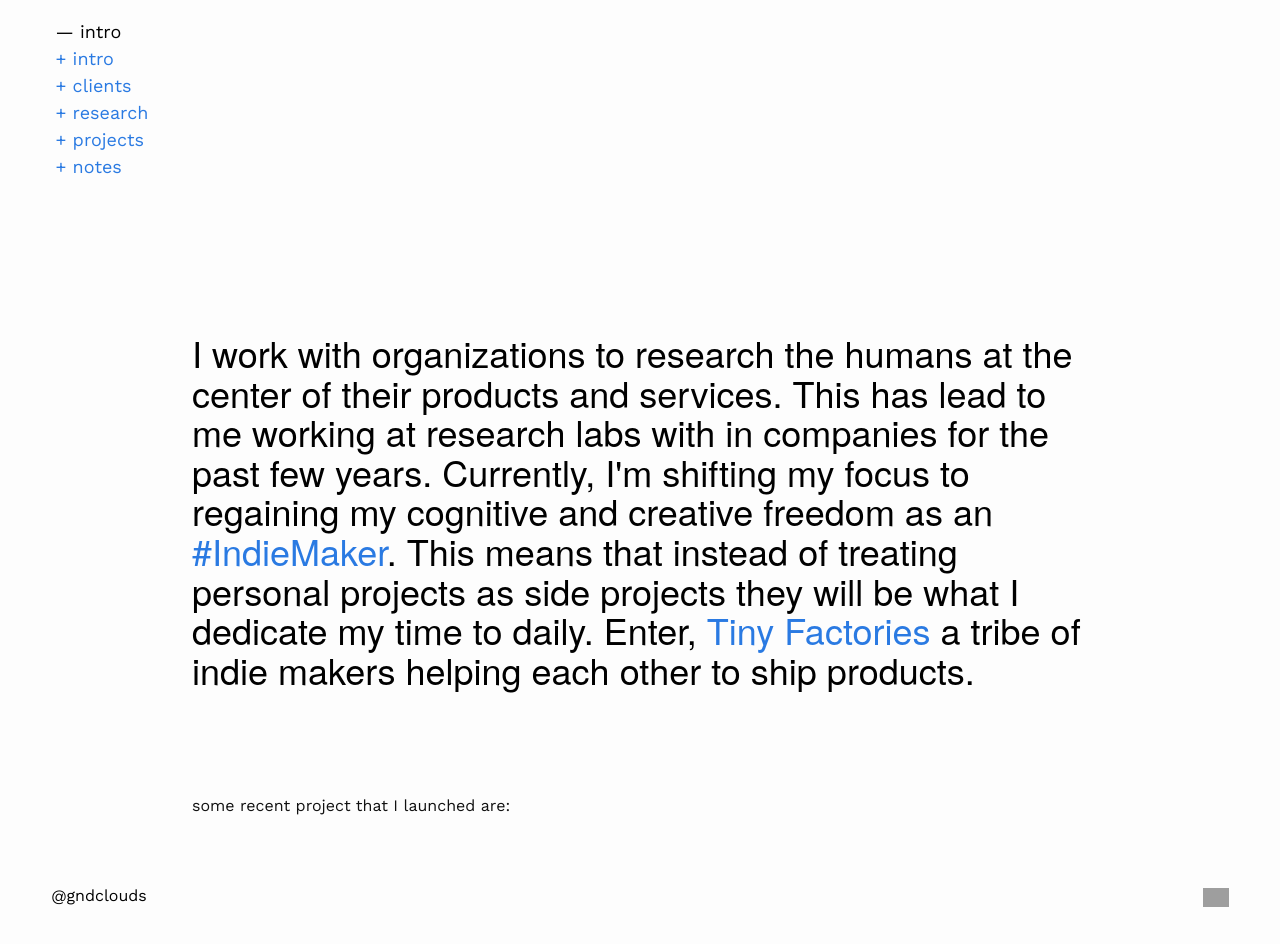
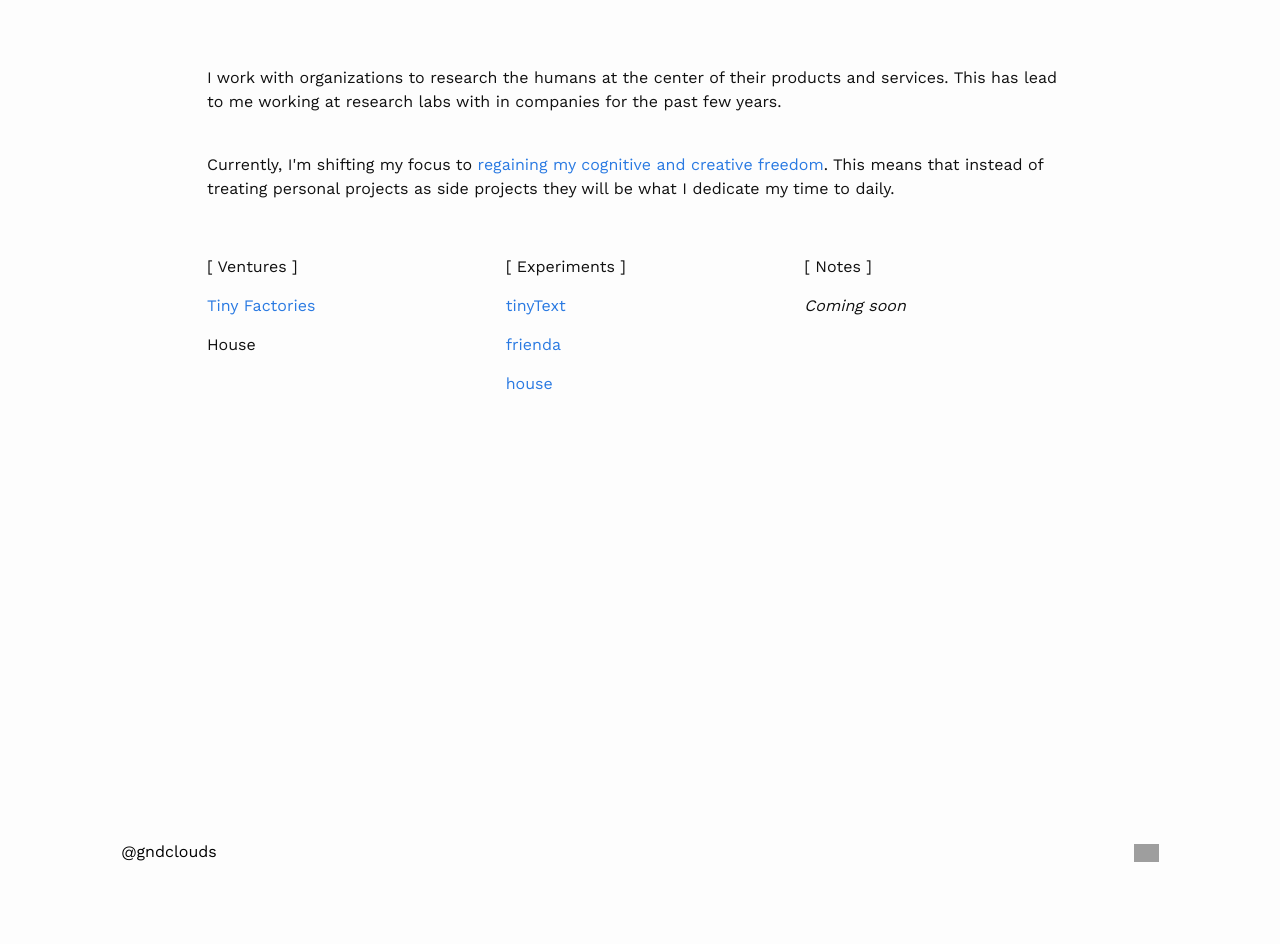
Before and after one commit to gndclouds/gndclouds.cc, a Jekyll site: the page built from index.html, in a window 1280 px wide. Built offline with Jekyll 4.4.1, drawn with Linux system fonts in a browser that asks for light colours; some web fonts are replaced; comment, search, counter and statistics services are not loaded; after the commit the page ends 900 px from its top, so only the background shows below that; grey boxes are pictures that could not be loaded.

Commit message:
v5 first push

```diff
--- a/_includes/footer.html
+++ b/_includes/footer.html
@@ -1,17 +1,16 @@
 <div class="container full-bleed">
-  <div class="row site-footer">
-    <footer>
+  <footer class="row site-footer">
+  <div class="col-6 float-left">
+    <div class="float-left">
+      <a style="color:black;" href="https://twitter.com/gndclouds">@gndclouds</a>
 
-    <div class="col-md-6">
-      <span class="pull-left">
-        <a style="color:black;" href="https://twitter.com/gndclouds">@gndclouds</a>
-      </span>
     </div>
-    <div class="col-md-6 pull-right">
-      <span class="pull-right">
-        <a href='https://webring.xxiivv.com/#random' target='_blank'><img src='https://webring.xxiivv.com/icon.black.svg' style="max-width:2vw;"/></a>
-      </span>
+  </div>
+  <div class="col-6 float-right">
+    <div class="float-right">
+      <a href='https://webring.xxiivv.com/#random' target='_blank'><img src='https://webring.xxiivv.com/icon.black.svg' style="max-width:25px;"/></a>
+
     </div>
-    </footer>
   </div>
+  </footer>
 </div>
--- a/_includes/head.html
+++ b/_includes/head.html
@@ -6,7 +6,7 @@
   <link href="https://fonts.googleapis.com/css?family=Frank+Ruhl+Libre&display=swap" rel="stylesheet">
 <link href="https://fonts.googleapis.com/css?family=Poppins&display=swap" rel="stylesheet">
   <link href="https://fonts.googleapis.com/css?family=Work+Sans" rel="stylesheet">
-  <link rel="stylesheet" href="https://maxcdn.bootstrapcdn.com/bootstrap/3.4.0/css/bootstrap.min.css">
+  <link rel="stylesheet" href="https://stackpath.bootstrapcdn.com/bootstrap/4.3.1/css/bootstrap.min.css" integrity="sha384-ggOyR0iXCbMQv3Xipma34MD+dH/1fQ784/j6cY/iJTQUOhcWr7x9JvoRxT2MZw1T" crossorigin="anonymous">
   <link rel="stylesheet" href="{{ "/assets/main.css" | relative_url }}">
 
 
--- a/_includes/header.html
+++ b/_includes/header.html
@@ -1,6 +1,6 @@
 <div class="container full-bleed">
   <nav>
-    <div class="row site-nav">
+    <!-- <div class="row site-nav">
       <div class="col-md-6">
         <span class="pull-left">
 
@@ -11,14 +11,14 @@
                <a href="{{ item.url }}">+ {{ item.title }} <img src="" alt=""></a>
              {% endfor %}
           </ul>
-          <!-- <ul>
+          <<ul>
             <li><a href="{{ my_page.url | relative_url }}"></a>— {{ page.title }}</li>
             {% for item in site.pages %}
               <li {% if page.url contains item.url %}class="active"{% endif %}>
                 <a href="{{ item.url }}">- {{ item.title }}</a>
               </li>
           {% endfor %}
-          </ul> -->
+          </ul>
         </span>
       </div>
       <div class="col-md-6 pull-right">
@@ -26,11 +26,11 @@
           <!-- <form class="form-inline mt-2 mt-md-0">
             <input class="form-control mr-sm-2" type="text" placeholder="Search" aria-label="Search">
 
-          </form> -->
-          <!-- {% include search.html %} -->
+          </form>
+           {% include search.html %}
         </span>
       </div>
-    </div>
+    </div> -->
   </nav>
 </div>
 
--- a/_includes/icon-github.html
+++ /dev/null
@@ -1 +0,0 @@
-<a href="https://github.com/{{ include.username }}"><span class="icon icon--github">{% include icon-github.svg %}</span><span class="username">{{ include.username }}</span></a>
--- a/_includes/icon-twitter.html
+++ /dev/null
@@ -1 +0,0 @@
-<a href="https://twitter.com/{{ include.username }}"><span class="icon icon--twitter">{% include icon-twitter.svg %}</span><span class="username">{{ include.username }}</span></a>
--- a/_layouts/default.html
+++ b/_layouts/default.html
@@ -5,13 +5,17 @@
 
   <body>
     {%- include header.html -%}
-      <main class="page-content" aria-label="Content">
+      <main class="page-content">
         <div class="container">
           {{ content }}
         </div>
+
+
+
       </main>
-    {%- include footer.html -%}
+
   </body>
+  {%- include footer.html -%}
   <script>
     (function() {
       var cx = '000124122121016203706:yoijr22b2m8';
--- a/_layouts/home.html
+++ b/_layouts/home.html
@@ -8,8 +8,8 @@ layout: default
   {%- endif -%} -->
 
 
-<div class="row">
-  {{ content }}
-</div>
+
+    {{ content }}
+
 
 </div>
--- a/index.html
+++ b/index.html
@@ -3,16 +3,47 @@ title: intro
 layout: home
 ---
 
-
-  <div class="col-12 intro ">
-    <h1>I work with <span>organizations</span> to research the humans at the center of their products and services. This has lead to me working at research labs with in companies for the past few years.
-
-    Currently, I'm shifting my focus to regaining my cognitive and creative freedom as an <a href="#">#IndieMaker</a>. This means that instead of treating personal projects as side projects they will be what I dedicate my time to daily.
-
-    Enter, <a href="https://tinyfactories.space">Tiny Factories</a> a tribe of indie makers helping each other to ship products.</h1>
+<div class="row">
+  <div class="col-12">
+    <p>
+      I work with <span>organizations</span> to research the humans at the center of their products and services. This has lead to me working at research labs with in companies for the past few years.
+    </p>
+    <br>
+    <p>
+      Currently, I'm shifting my focus to <a href="https://medium.com/tiny-factories/owning-your-cognitive-and-creative-freedom-ed984fe4874a">regaining my cognitive and creative freedom</a>. This means that instead of treating personal projects as side projects they will be what I dedicate my time to daily.
+    </p>
+    <!-- <br>
+    <h1>
+      Enter, <a href="https://tinyfactories.space">Tiny Factories</a> a tribe of indie makers helping each other to ship products.
+    </h1> -->
+    <br>
 </div>
   <!-- <p class="rss-subscribe">subscribe <a href="{{ "/feed.xml" | relative_url }}">via RSS</a></p> -->
-some recent project that I launched are:
+</div>
+
+<div class="row">
+  <div class="col-12">
+    <p></p>
+  </div>
+  <div class="col-sm">
+    <p>[ Ventures ]</p>
+    <p><a href="https://tinyfactories.space">Tiny Factories</a></p>
+    <p>House</p>
+  </div>
+  <div class="col-sm">
+    <p>[ Experiments ]</p>
+    <p><a href="https://tinytext.today">tinyText</a></p>
+    <p><a href="https://frienda.space">frienda</a></p>
+    <p><a href="https://gndclouds.cc/house/">house</a></p>
+
+  </div>
+  <div class="col-sm">
+    <p>[ Notes ]</p>
+    <p><i>Coming soon</i></p>
+  </div>
+</div>
+
+
 
 <!-- <div class="col-6">
   <img src="" alt="">
@@ -34,7 +65,3 @@ some recent project that I launched are:
   <h1><a href="#">Tiny Factories</a></h1>
   <p></p>
 </div> -->
-
-
-<img src="" alt="">
-<a href="#"></a>
```
Also changed, not shown: _includes/icon-github.svg (deleted), _includes/icon-twitter.svg (deleted).
